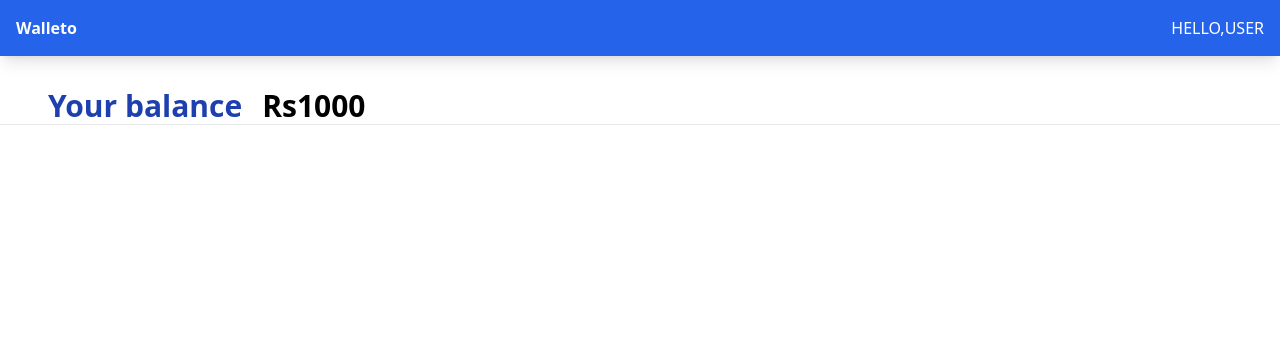
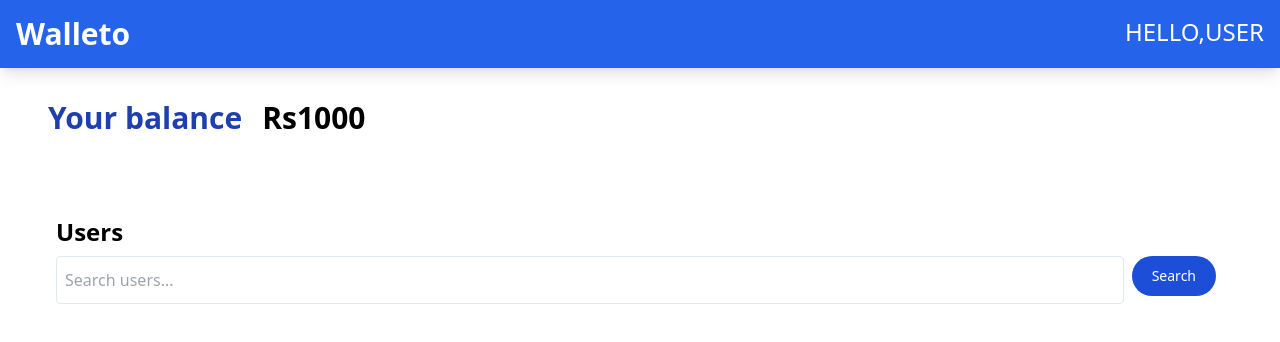
Before and after one commit to ADWAITH-553/myWallet, a React (Vite) app in the folder frontend/: page /dashboard in a window 1280 px wide. Shown: the top 342 px of the page. Built offline with nearby package versions, Linux system fonts and the light colour scheme.

Commit message:
users component

```diff
--- a/frontend/src/components/Apppbar.jsx
+++ b/frontend/src/components/Apppbar.jsx
@@ -5,11 +5,11 @@ export default function Apppbar() {
    <>
    <div className='bg-blue-600 shadow-lg'>
    <div className='flex justify-between py-4'>
-    <div className='text-white pl-4 font-semibold'>Walleto</div>
+    <div className='text-white pl-4 font-semibold text-3xl'>Walleto</div>
     <div></div>
     <div className='flex pr-4'>
-        <div className='text-white'>HELLO,</div>
-        <div className='text-white'>USER</div>
+        <div className='text-white text-2xl'>HELLO,</div>
+        <div className='text-white text-2xl'>USER</div>
     </div>
    </div>
    </div>
--- /dev/null
+++ b/frontend/src/components/Users.jsx
@@ -0,0 +1,13 @@
+import React from 'react'
+
+export default function Users() {
+  return (
+    <>
+    <div className='pl-14 pt-20 font-bold text-2xl'>Users</div>
+    <div className="my-2 mx-14 flex">
+            <input type="text" placeholder="Search users..." className="w-full px-2 py-1 border rounded border-slate-200"></input>
+            <button type="button" className="text-white bg-blue-700 hover:bg-blue-800 focus:outline-none focus:ring-4 ml-2 focus:ring-blue-300 font-medium rounded-full text-sm px-5 py-2.5 text-center me-2 mb-2 dark:bg-blue-600 dark:hover:bg-blue-700 dark:focus:ring-blue-800 ">Search</button>
+        </div>
+    </>
+  )
+}
--- a/frontend/src/pages/Dashboard.jsx
+++ b/frontend/src/pages/Dashboard.jsx
@@ -1,6 +1,7 @@
 import React from 'react'
 import Apppbar from '../components/Apppbar'
 import Balance from '../components/Balance'
+import Users from '../components/Users'
 
 export default function Dashboard() {
   return (
@@ -9,7 +10,7 @@ export default function Dashboard() {
         <Apppbar/>
         <div className='m-8'></div>
         <Balance value={1000}/>
-        <hr className='pt-7'/>
+        <Users/>
     </div>
     </>
   )
```
